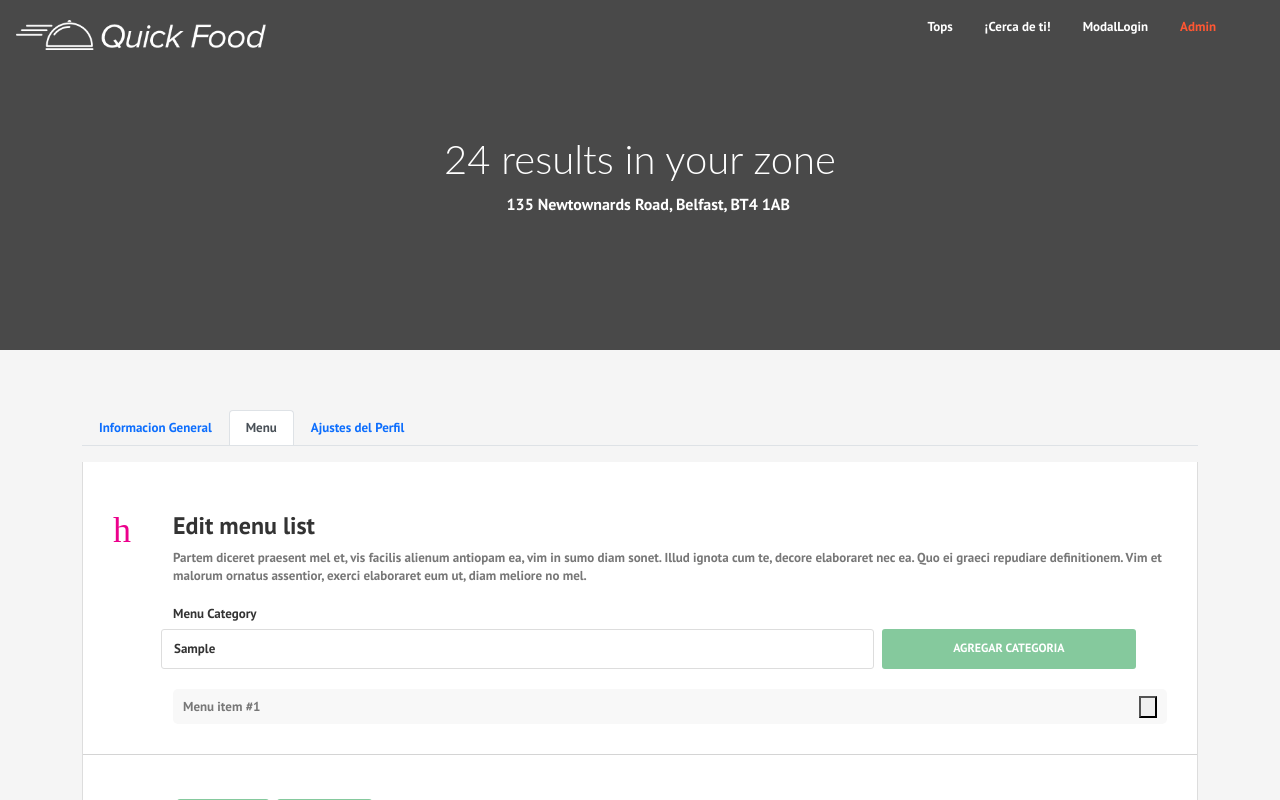
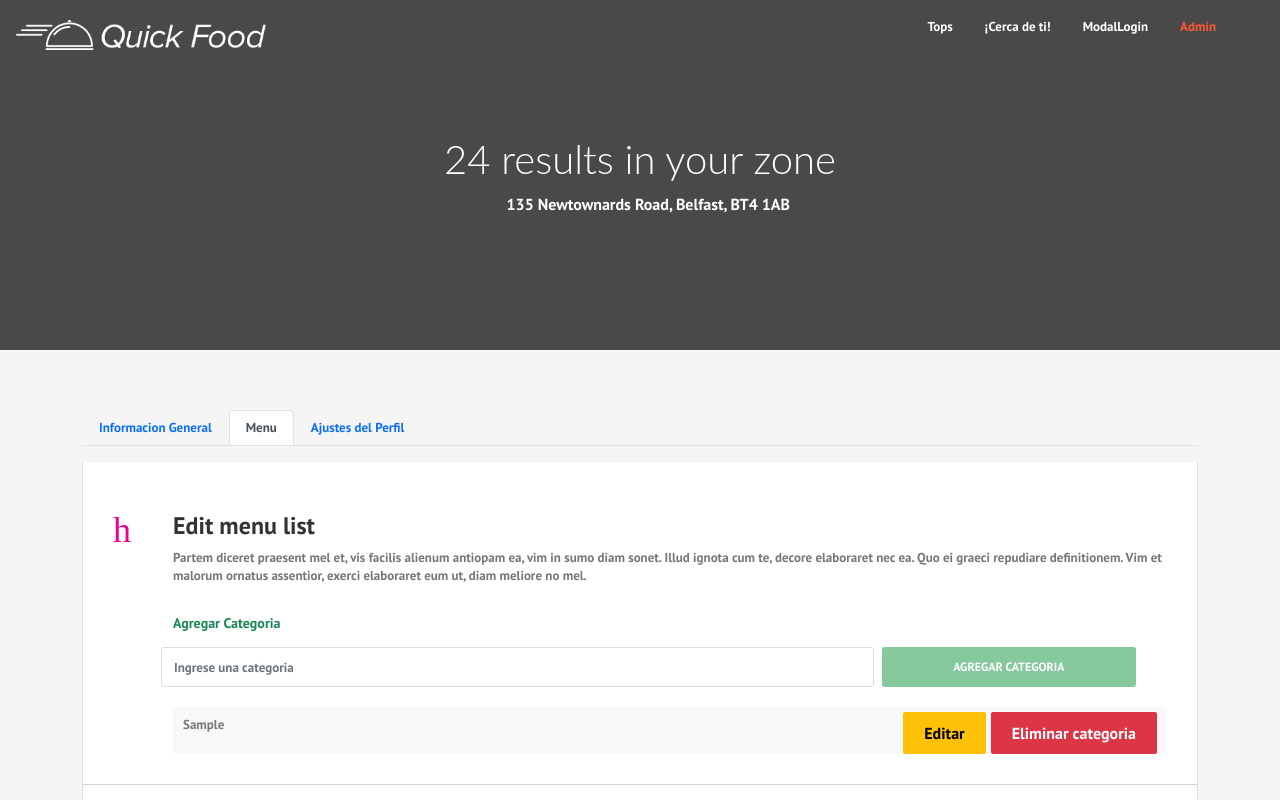
Before and after one commit to AneudySQ/alfa00, a React (Create React App) app: page /Admin in a window 1280 px wide. Both pictures are taken after typing "Sample" into the empty fields and a click on the button "AGREGAR CATEGORIA". Shown: the top 800 px of the page. Built offline with nearby package versions, Linux system fonts and the light colour scheme; a web font is replaced by a local one.

Commit message:
apliacion terminada

```diff
--- a/src/componets/AgregarCategoriaMenu.jsx
+++ b/src/componets/AgregarCategoriaMenu.jsx
@@ -1,40 +1,81 @@
-import React from 'react'
+import React from "react";
 //import MenuItemCategoria from "./MenuItemCategoria";
-import shortid from 'shortid'
-
+import shortid from "shortid";
 
 function AgregarCategoriaMenu() {
 
     const [agregarCategoria, setAgregarCategoria] = React.useState('')
     const [itemMenu, setItemMenu] = React.useState([])
+    const [modoEdicion, setModoEdicion] = React.useState(false)
+    const [id, setId] = React.useState('')
+    const [error, setError] = React.useState(null)
 
     const agregarCategoriaBtn = e => {
         e.preventDefault()
         console.log(agregarCategoria)
         if (!agregarCategoria.trim()) {
-            console.log('Elelemto Vacio')
+            console.log("Elelemto Vacio")
+            setError('Escribe el nombre de la categoria')
+            return;
         }
+        console.log(agregarCategoria);
 
-        console.log(agregarCategoria)
+        setAgregarCategoria('');
 
         setItemMenu([
             ...itemMenu,
-            { id: shortid.generate(), nombreMenu: agregarCategoria }
+            { itemMenu, id: shortid.generate(), nombreCategoria: agregarCategoria }
         ])
+        setError(null)
     }
 
-    const eliminarCategoria = id =>{
-        console.log(id)
+    const eliminarCategoria = (id) => {
+        console.log(id);
 
-        const arrayFiltrado = itemMenu.filter(item => item.id !== id)
-        setItemMenu(arrayFiltrado)
+        const arrayFiltrado = itemMenu.filter((item) => item.id !== id);
+        setItemMenu(arrayFiltrado);
+    };
+
+    const editar = item => {
+        console.log(item)
+        setModoEdicion(true)
+        setAgregarCategoria(item.nombreCategoria)
+        setId(item.id)
+    }
+    const editarNombre = e => {
+        e.preventDefault()
+        if (!agregarCategoria.trim()) {
+            console.log("Elelemto Vacio")
+            setError('Escribe el nombre de la categoria')
+            return
+        }
+
+        const arrayEditado = itemMenu.map(
+            item => item.id === id ? { id, nombreCategoria: agregarCategoria }
+                : item
+        )
+
+        setItemMenu(arrayEditado)
+        setModoEdicion(false)
+        setAgregarCategoria('')
+        setId('')
 
     }
 
+
     return (
         <>
-            <form className="form-group row" onSubmit={agregarCategoriaBtn}>
-                <label>Menu Category</label>
+            {
+                error ? <span className="text-danger">{error}</span> : null
+            }
+
+            <form className="form-group row" onSubmit={modoEdicion ? editarNombre : agregarCategoriaBtn}>
+                <label>
+                    {
+                        modoEdicion ? (<h5 className=" text-warning">Editar Nombre de la categoria</h5>) : (<h5 className="text-success">Agregar Categoria</h5>)
+                    }
+                </label>
+
 
                 <input
                     type="text"
@@ -44,43 +85,54 @@ function AgregarCategoriaMenu() {
                     value={agregarCategoria}
                 />
 
-                <button
-                    className="btn_1 col-3 left mx-2"
-                    type="submit"
-                >
-                    Agregar Categoria
-                </button>
-            </form >
+                {
+                    modoEdicion ? (
+                        <button className="btn-warning col-3 left mx-2 " type="submit" >Editar nombre</button>
+
+                    ) : (
+                        <button className="btn_1 col-3 left mx-2 " type="submit" >Agregar Categoria</button>
+
+                    )
+
+                }
+
+
+            </form>
 
             {
-                itemMenu.map(item => (
+                itemMenu.length === 0 ?(
 
-                        <div className="menu-item-section clearfix">
-                            <h4>Menu item #1</h4>
+                    <h1 className="text-center text-secondary">No hay categorias</h1>
+                ) :(
+
+                        itemMenu.map((item) => (
+            <li className="menu-item-section clearfix" key={item.id}>
+                <h4>{item.nombreCategoria}</h4>
                 <div>
+
                     <a href="#0">
-                                    <i className="icon_plus_alt"></i>
+                        <button
+                            className="btn btn-warning "
+                            onClick={() => editar(item)}
+                        >
+                            Editar
+                        </button>
                     </a>
 
                     <a href="#0">
                         <button
-                                    className="icon_minus_alt"
+                            className="btn btn-danger "
                             onClick={() => eliminarCategoria(item.id)}
-
-                                    >
-
-                                    </button>
+                        >Eliminar categoria</button>
                     </a>
                 </div>
-                        </div>
+            </li>
             ))
+            )
 
             }
-
-
-
         </>
-    )
+    );
 }
 
-export default AgregarCategoriaMenu
+export default AgregarCategoriaMenu;
```
Lines whose indentation alone changed are shown as unchanged.
